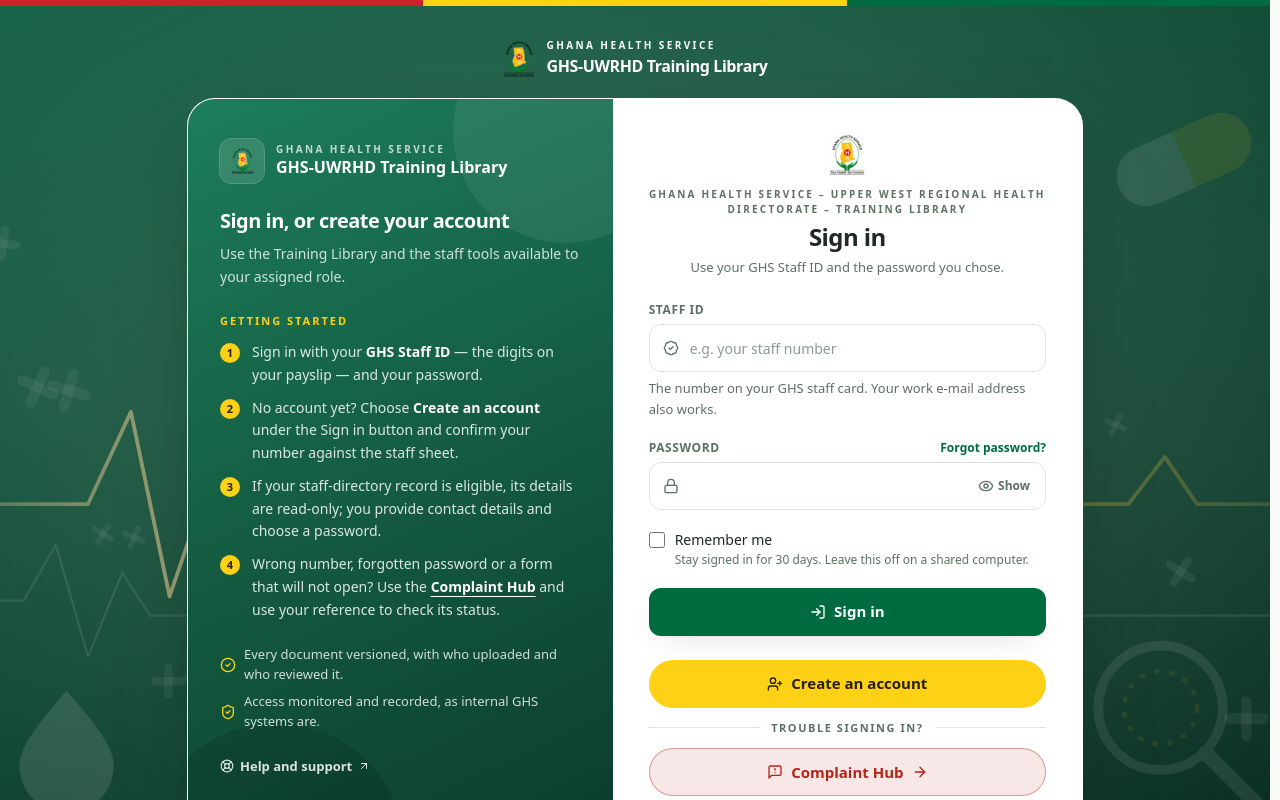
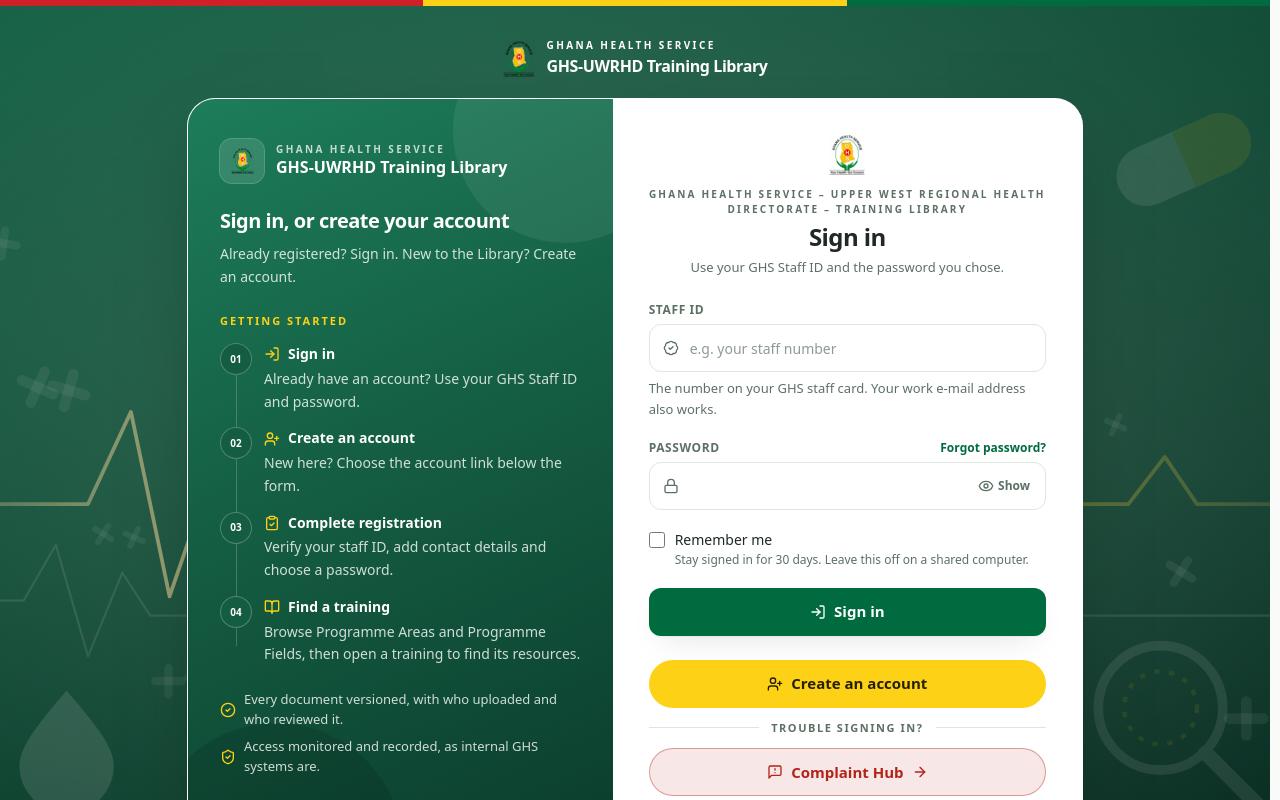
Before and after one commit to DeryChris/ghs-etraining-hub, a Next.js app: page /login in a window 1280 px wide. Shown: the top 800 px of the page. Built offline with nearby package versions, Linux system fonts and the light colour scheme; no server answers.

Commit message:
Simplify sign-in guide steps
Co-authored-by: arena-agent <297053741+arena-agent@users.noreply.github.com>

```diff
--- a/src/components/auth/getting-started.tsx
+++ b/src/components/auth/getting-started.tsx
@@ -1,16 +1,9 @@
-import { ArrowUpRight, CheckCircle2, LifeBuoy, ShieldCheck } from "lucide-react";
+import { ArrowUpRight, BookOpen, CheckCircle2, ClipboardCheck, LifeBuoy, LogIn, ShieldCheck, UserPlus } from "lucide-react";
 import Link from "next/link";
 import { BrandMark } from "@/components/brand/brand-mark";
 import { SITE } from "@/lib/site";
 
-/**
- * The left half of the sign-in card: how to get in, in the order it happens.
- *
- * Written as steps rather than prose because the people who read it are on their
- * first visit and have a number to type, and because the same panel has to answer
- * the two questions support actually receives — "my old portal password does not
- * work" and "I never got an account".
- */
+/** A compact left-panel guide: signing in is the normal path; account creation is the alternative. */
 export function GettingStarted() {
   return (
     <div className="space-y-6">
@@ -27,42 +20,55 @@ export function GettingStarted() {
       <div className="space-y-2">
         <h2 className="text-xl font-extrabold tracking-tight">Sign in, or create your account</h2>
         <p className="text-sm leading-relaxed text-white/80">
-          Use the Training Library and the staff tools available to your assigned role.
+          Already registered? Sign in. New to the Library? Create an account.
         </p>
       </div>
 
-      {/* From `lg` the whole panel is shown; on a phone the form must come
-          first, so only the heading and the brand survive. */}
+      {/* Keep the guide to desktop; mobile shows the short welcome above the form. */}
       <div className="hidden space-y-3 lg:block">
         <p className="text-[11px] font-bold uppercase tracking-[0.18em] text-[var(--accent)]">Getting started</p>
-        <ol className="space-y-2.5 text-sm leading-relaxed text-white/85">
-          <li className="flex gap-3">
+        <ol className="relative space-y-3 text-sm leading-relaxed text-white/85 before:absolute before:bottom-5 before:left-4 before:top-4 before:w-px before:bg-white/20">
+          <li className="relative flex gap-3">
             <Step n={1} />
-            <span>
-              Sign in with your <strong className="font-semibold text-white">GHS Staff ID</strong> — the digits on your
-              payslip — and your password.
-            </span>
+            <div className="min-w-0 pt-0.5">
+              <p className="flex items-center gap-2 font-bold text-white">
+                <LogIn className="h-4 w-4 text-[var(--accent)]" aria-hidden />
+                Sign in
+              </p>
+              <p className="mt-0.5 text-white/80">Already have an account? Use your GHS Staff ID and password.</p>
+            </div>
           </li>
-          <li className="flex gap-3">
+          <li className="relative flex gap-3">
             <Step n={2} />
-            <span>
-              No account yet? Choose <strong className="font-semibold text-white">Create an account</strong> under the
-              Sign in button and confirm your number against the staff sheet.
-            </span>
+            <div className="min-w-0 pt-0.5">
+              <p className="flex items-center gap-2 font-bold text-white">
+                <UserPlus className="h-4 w-4 text-[var(--accent)]" aria-hidden />
+                Create an account
+              </p>
+              <p className="mt-0.5 text-white/80">New here? Choose the account link below the form.</p>
+            </div>
           </li>
-          <li className="flex gap-3">
+          <li className="relative flex gap-3">
             <Step n={3} />
-            <span>If your staff-directory record is eligible, its details are read-only; you provide contact details and choose a password.</span>
+            <div className="min-w-0 pt-0.5">
+              <p className="flex items-center gap-2 font-bold text-white">
+                <ClipboardCheck className="h-4 w-4 text-[var(--accent)]" aria-hidden />
+                Complete registration
+              </p>
+              <p className="mt-0.5 text-white/80">Verify your staff ID, add contact details and choose a password.</p>
+            </div>
           </li>
-          <li className="flex gap-3">
+          <li className="relative flex gap-3">
             <Step n={4} />
-            <span>
-              Wrong number, forgotten password or a form that will not open? Use the{" "}
-              <Link href="/help" className="font-semibold text-white underline underline-offset-4">
-                Complaint Hub
-              </Link>{" "}
-              and use your reference to check its status.
-            </span>
+            <div className="min-w-0 pt-0.5">
+              <p className="flex items-center gap-2 font-bold text-white">
+                <BookOpen className="h-4 w-4 text-[var(--accent)]" aria-hidden />
+                Find a training
+              </p>
+              <p className="mt-0.5 text-white/80">
+                Browse Programme Areas and Programme Fields, then open a training to find its resources.
+              </p>
+            </div>
           </li>
         </ol>
       </div>
@@ -100,8 +106,8 @@ export function GettingStarted() {
 
 function Step({ n }: { n: number }) {
   return (
-    <span className="mt-0.5 flex h-5 w-5 shrink-0 items-center justify-center rounded-full bg-[var(--accent)] text-[11px] font-extrabold text-[var(--accent-ink)]">
-      {n}
+    <span className="relative z-10 mt-0.5 flex h-8 w-8 shrink-0 items-center justify-center rounded-full border border-white/25 bg-[#145c42] text-[10px] font-extrabold tabular-nums text-white">
+      {String(n).padStart(2, "0")}
     </span>
   );
 }
```
